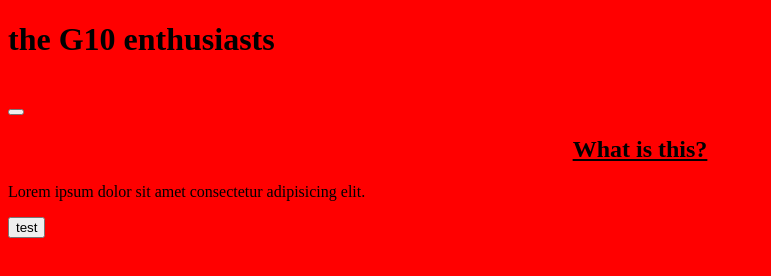
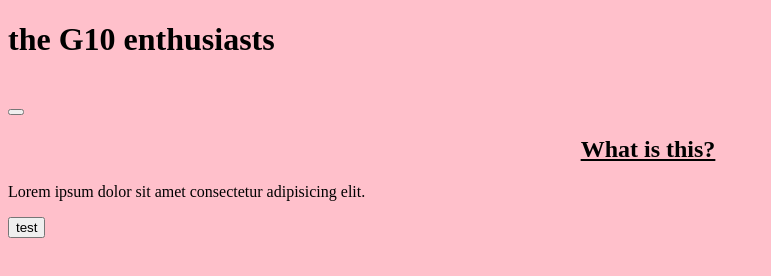
Before and after one commit to professionalburgerflipper/G10Enthusiasts, a plain HTML site: page index.html in a window 1280 px wide. Shown: the whole page, without its empty margins (0-771 px from the left). Drawn offline with Linux system fonts and the light colour scheme; no server answers.

Commit message:
fixed body size (dvh, and dvw as height and width)

```diff
--- a/style/stylesheet.css
+++ b/style/stylesheet.css
@@ -1,6 +1,5 @@
 body {
     background-color: pink;
+    height: 100dvh;
+    width: 100dvw;
 }
-#tempVehicleOutput {
-    background-color: red;
-}
```
